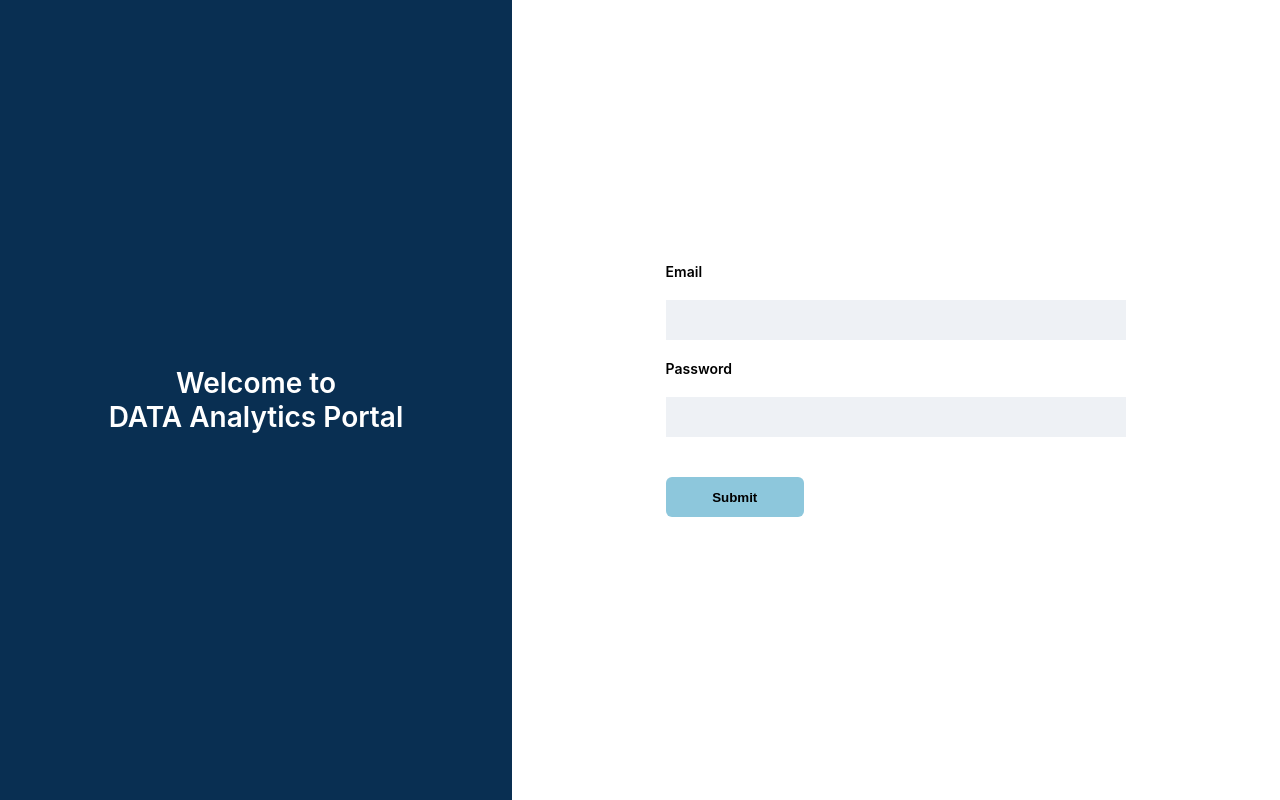
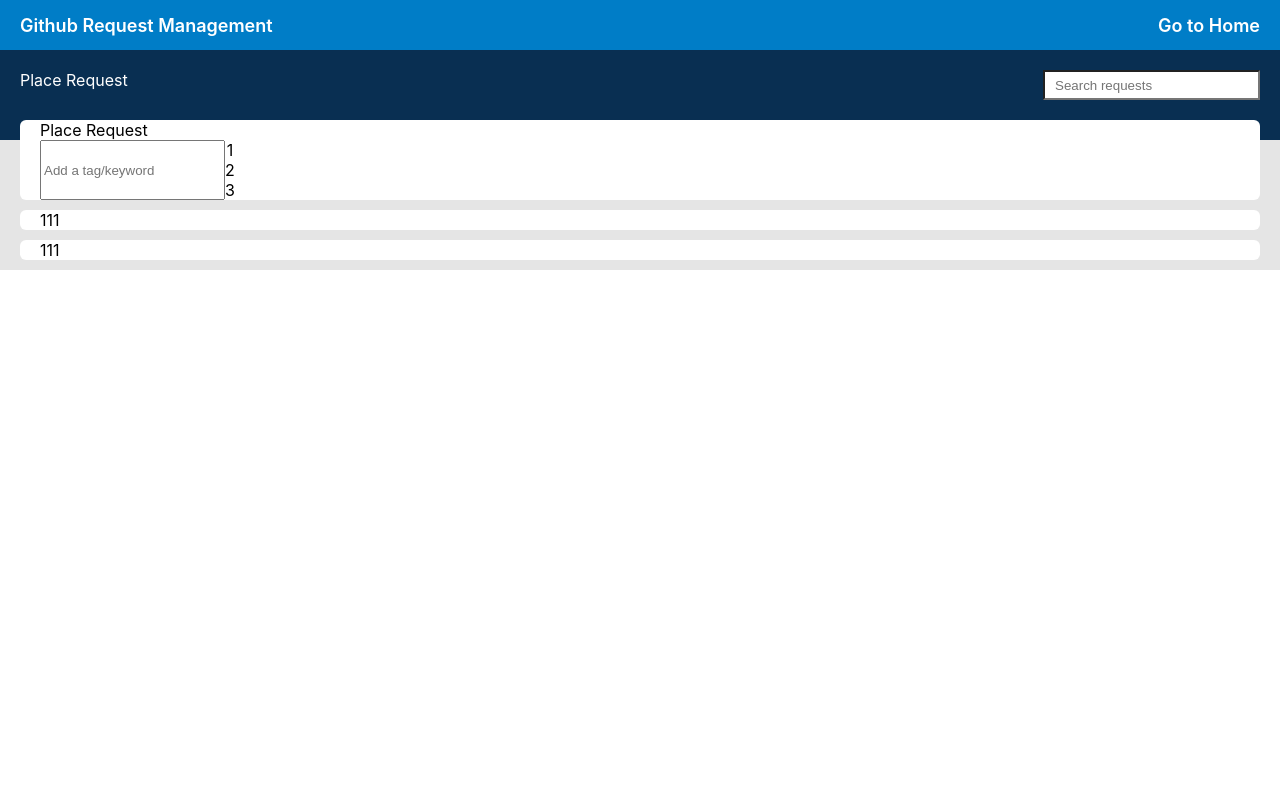
Before and after one commit to Ranjith10/react-forms, a React (Create React App) app: page /advanced-form in a window 1280 px wide. Built offline with nearby package versions, Linux system fonts and the light colour scheme.

Commit message:
Added basic structure for advanced form

```diff
--- a/src/App.js
+++ b/src/App.js
@@ -2,6 +2,7 @@ import React from 'react'
 import { BrowserRouter as Router, Route, Switch } from 'react-router-dom'
 
 import Login from './Forms/Login'
+import AdvancedForm from './Forms/AdvancedForm'
 import Selection from './Selection'
 import './App.css'
 
@@ -15,7 +16,7 @@ function App() {
                     <Route
                         exact
                         path='/advanced-form'
-                        render={() => <Login />}
+                        render={() => <AdvancedForm />}
                     />
                 </Switch>
             </div>
--- a/src/Forms/AdvancedForm.css
+++ b/src/Forms/AdvancedForm.css
@@ -0,0 +1,73 @@
+.adv-form-wrapper {
+    display: flex;
+    flex-direction: column;
+    height: 100vh;
+}
+.adv-form-header {
+    display: flex;
+    height: 30px;
+    background-color: #007dc7;
+    color: #ffffff;
+    align-items: center;
+    padding: 10px 20px;
+    font-size: 18px;
+    font-weight: 600;
+    justify-content: space-between;
+}
+.adv-form-header > .go-back {
+    cursor: pointer;
+    color: #ffffff;
+    text-decoration: none;
+}
+.adv-form-title-container {
+    display: flex;
+    justify-content: space-between;
+    height: 60px;
+    background-color: #092f52;
+    color: #ffffff;
+    padding: 20px 20px 10px;
+}
+.adv-form-search {
+    display: flex;
+    justify-content: flex-start;
+    align-items: center;
+    width: 200px;
+    height: 20px;
+    background-color: #ffffff;
+    color: #092f52;
+    padding: 3px 3px 3px 10px;
+    cursor: pointer;
+    outline: none;
+}
+.adv-form-search:active {
+    border: none;
+    outline: none;
+}
+.adv-form-content {
+    display: flex;
+    flex-direction: column;
+    background-color: #e5e5e5;
+}
+.adv-form-basic-content {
+    display: flex;
+    flex-direction: column;
+    padding: 0 20px;
+    background-color: #ffffff;
+    margin: -20px 20px 10px;
+    border-radius: 6px;
+}
+.adv-form-basic-content-title {
+    display: flex;
+    justify-content: flex-start;
+}
+.adv-form-basic-content-container {
+    display: flex;
+}
+.adv-form-content-row-1,
+.adv-form-content-row-2 {
+    display: flex;
+    padding: 0 20px;
+    background-color: #ffffff;
+    margin: 0 20px 10px;
+    border-radius: 6px;
+}
--- a/src/Forms/AdvancedForm.js
+++ b/src/Forms/AdvancedForm.js
@@ -0,0 +1,52 @@
+import React from 'react'
+import { NavLink } from 'react-router-dom'
+
+import './AdvancedForm.css'
+
+const AdvancedForm = () => {
+    return (
+        <div className='adv-form-wrapper'>
+            <div className='adv-form-header'>
+                <div>Github Request Management</div>
+                <NavLink to='/' className='go-back'>
+                    Go to Home
+                </NavLink>
+            </div>
+            <div className='adv-form-title-container'>
+                <div className='adv-form-titlebar'>Place Request</div>
+                <input
+                    type='text'
+                    className='adv-form-search'
+                    placeholder='Search requests'
+                />
+            </div>
+            <div className='adv-form-content'>
+                <div className='adv-form-basic-content'>
+                    <div className='adv-form-basic-content-title'>
+                        Place Request
+                    </div>
+                    <div className='adv-form-basic-content-container'>
+                        <input type='text' placeholder='Add a tag/keyword' />
+                        <div className='type-request-container'>
+                            <div>1</div>
+                            <div>2</div>
+                            <div>3</div>
+                        </div>
+                    </div>
+                </div>
+                <div className='adv-form-content-row-1'>
+                    <div>1</div>
+                    <div>1</div>
+                    <div>1</div>
+                </div>
+                <div className='adv-form-content-row-2'>
+                    <div>1</div>
+                    <div>1</div>
+                    <div>1</div>
+                </div>
+            </div>
+        </div>
+    )
+}
+
+export default AdvancedForm
--- a/src/Selection.css
+++ b/src/Selection.css
@@ -36,6 +36,9 @@
     margin-right: 100px;
     width: 250px;
 }
+.adv-form-selection {
+    margin-right: 0px;
+}
 .login-form-selection:hover,
 .adv-form-selection:hover {
     color: #092f52;
--- a/src/Selection.js
+++ b/src/Selection.js
@@ -8,7 +8,7 @@ const Selection = () => {
         <div className='selection-wrapper'>
             <div className='selection-title'>Formik Forms</div>
             <div className='selection-subtitle'>
-                Building React forms without the tears
+                Building forms in React, without the tears
             </div>
             <div className='selection-buttons-wrapper'>
                 <NavLink to='/login-form' className='login-form-selection'>
```
